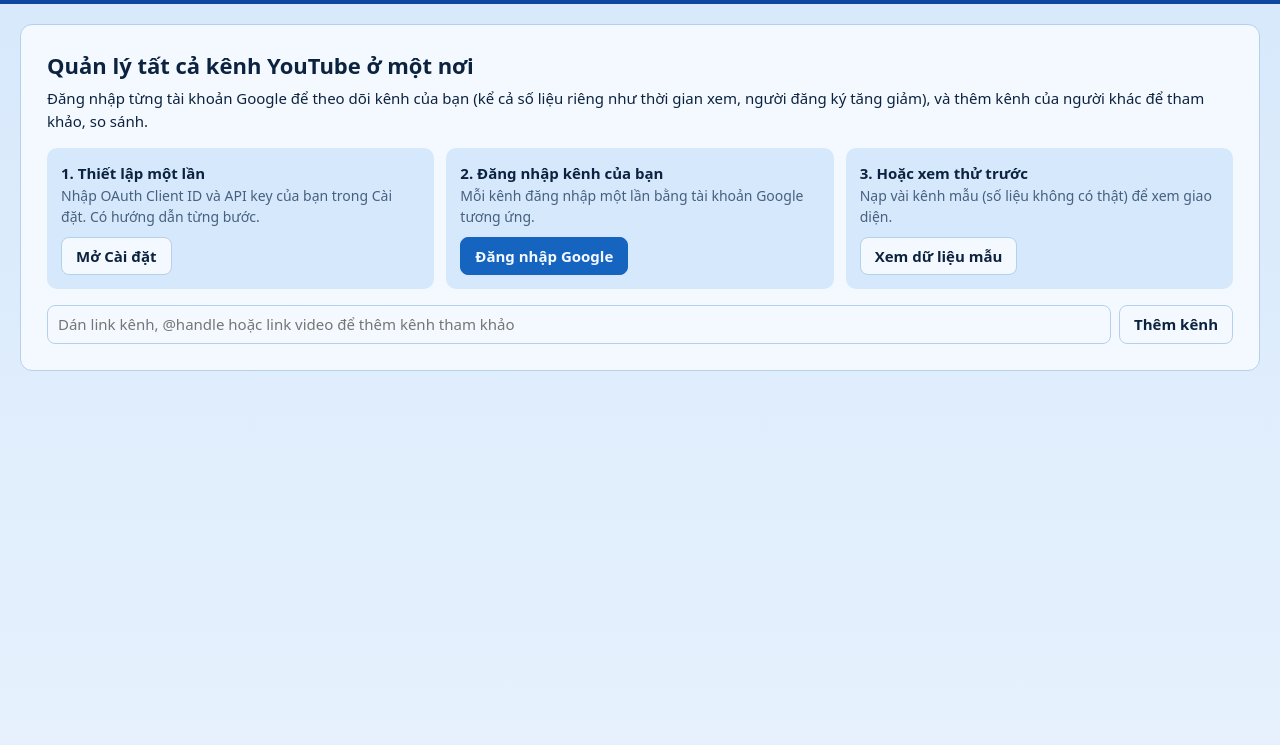
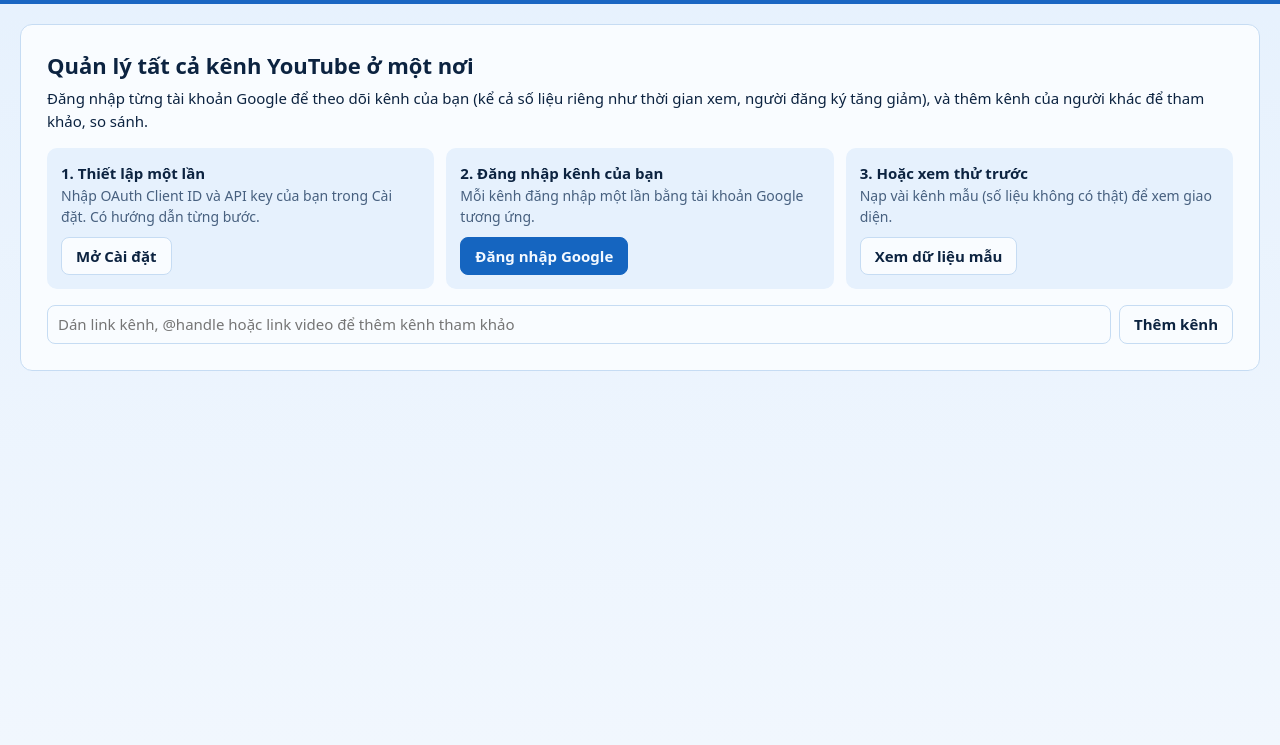
Before and after one commit to thanhhaikia/youtube-channel-manager, a website with bundled scripts: page index.html in a window 1280 px wide. Shown: the part 55-800 px from the top of the page. Built offline with nearby package versions, Linux system fonts and the light colour scheme.

Commit message:
Lighten the blue palette
Co-Authored-By: Devin AI <158243242+devin-ai-integration[bot]@users.noreply.github.com>

```diff
--- a/css/style.css
+++ b/css/style.css
@@ -1,10 +1,10 @@
 /* Palette: blue (water) as the base with green (wood) accents; no red, little pure white. */
 :root {
-  --bg: #d6e8fb; --bg2: #e6f1fd; --card: #f4f9ff; --text: #0c2340; --muted: #47607f; --line: #b5d0ee;
-  --accent: #1565c0; --accent-text: #f4f9ff; --top: #0d47a1; --top-text: #eaf4ff; --top-chip: rgba(234, 244, 255, .16);
+  --bg: #e6f1fd; --bg2: #f1f7fe; --card: #f9fcff; --text: #0c2340; --muted: #47607f; --line: #c6dcf3;
+  --accent: #1565c0; --accent-text: #f4f9ff; --top: #1a66c2; --top-text: #eaf4ff; --top-chip: rgba(234, 244, 255, .16);
   --leaf: #1b7f3b; --leaf-text: #f1fbf4; --up: #1b7f3b; --down: #a85400;
   --warn-bg: #cdeee4; --warn-text: #0b4a3c; --ok-bg: #d5f2dd; --ok-text: #14532d; --bad-bg: #f6e3c8;
-  --chip: #c9dff7; --chart: #1976d2; --focus: #0b57d0; --toast: #0d2b52; --toast-ok: #166534; --toast-error: #8a4b00;
+  --chip: #d9e9fa; --chart: #1976d2; --focus: #0b57d0; --toast: #0d2b52; --toast-ok: #166534; --toast-error: #8a4b00;
 }
 @media (prefers-color-scheme: dark) {
   :root {
```
Also changed, not shown: index.html (+1 -1 lines).
